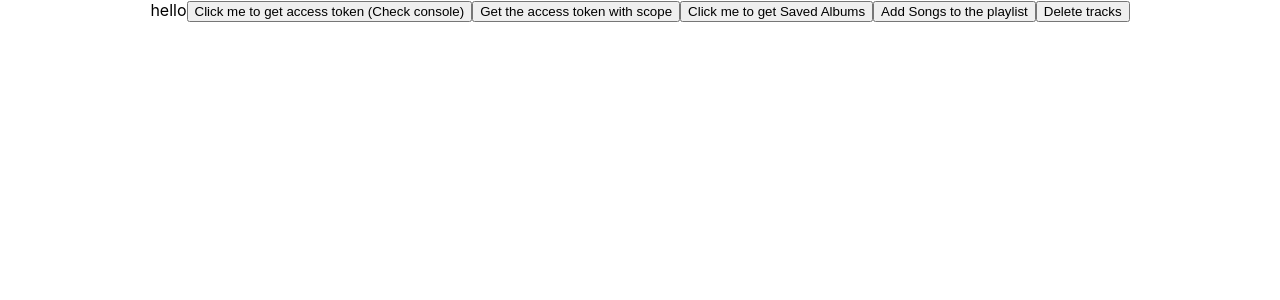
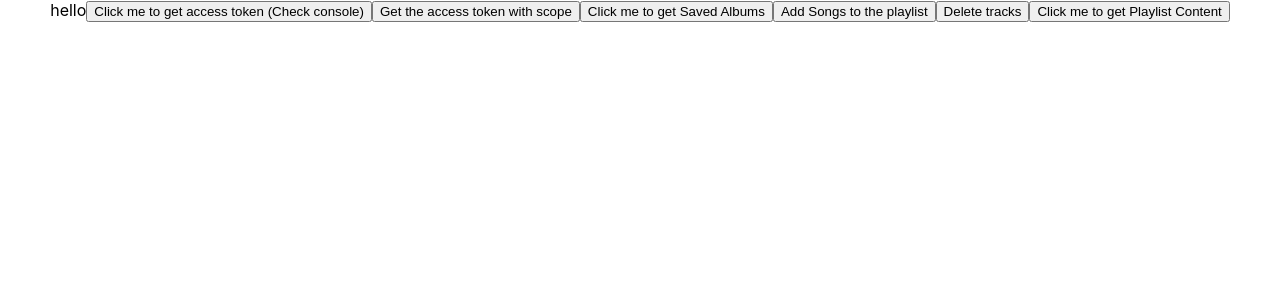
Before and after one commit to adityasoni2019/spotify, a React (Create React App) app: page / in a window 1280 px wide. Shown: the top 300 px of the page. Built offline with nearby package versions, Linux system fonts and the light colour scheme.

Commit message:
fetching songs from random playlist + failing at adding them in the backup account

```diff
--- a/src/App.js
+++ b/src/App.js
@@ -5,6 +5,7 @@ import GetLikedSongsComponent from './Components/GetLikedSongsComponent';
 import AuthorizationPage from './Components/AuthorizationPage';
 import AddSongs from './Components/AddSongs';
 import DeleteTracks from './Components/DeleteTracks';
+import GetPlaylist from './Components/GetPlaylist';
 
 function App() {
   return (
@@ -16,6 +17,7 @@ function App() {
       <GetLikedSongsComponent/>
       <AddSongs/>
       <DeleteTracks/>
+      <GetPlaylist/>
 
     </div>
   );
--- a/src/Components/DeleteTracks.js
+++ b/src/Components/DeleteTracks.js
@@ -5,7 +5,7 @@ function DeleteTracks() {
         // this will delete tracks.
 
         const url = 'https://api.spotify.com/v1/me/tracks?ids=7ouMYWpwJ422jRcDASZB7P%2C4VqPOruhp5EdPBeR92t6lQ%2C2takcwOaAZWiXQijPHIx7B';
-        const accessToken = 'BQDkVsUeGoNJUVxY_exNJEi5718CSlbw_IaynrtACK2qPXP_h1_ZesVzrtPpLOkJoJPbZzbqCjvc-fdBrdjdOcATG_6dtMfb4WLtYc9G6YzujdDZrBjo9Ti_VV1nfvoW16DgN6FLCy2IMgs-_eqTzNGkYPPUEjKhPf5PHqt5XLCk7h6gUiUx0etTxMLwbk6tHinVDX_YitwOHPPZSTm-5kwXk3aB89ws0OszRVN8';
+        const accessToken = 'BQDUXYR_SYo2X3ycNvfAY4LPdo3SicXidYWOn2CuEJ9CW-UP6mvp-uv9Qi54WyXEheb5Qj0VDeQrvqFsZLwCgYTUH4Rh0sHKWo_I09T8S0ibyV9n-HGNdUamodGc9CbX8z1JNgcE-_MHXZSQVyA_CY1xzUwXcp-6_q8d4glr0YhC5C7p3V0_SPtRtmVNKJFdDYtWh-3k77YR5UJVszno4261GYPuTNQrwXvUDeBANnEM8daESYTKc9XPcXxjVcgRHBlqCRKEVlUyjtbgPhMafDLCfTuYOPfApmT-JEaen-XtqFbn35GBnft3RbwEOFNw-Ijmyaptmunq';
         const data = { ids: ['7ouMYWpwJ422jRcDASZB7P,4VqPOruhp5EdPBeR92t6lQ,2takcwOaAZWiXQijPHIx7B'] };
 
         const headers = {
--- a/src/Components/GetLikedSongsComponent.js
+++ b/src/Components/GetLikedSongsComponent.js
@@ -14,7 +14,7 @@ function GetLikedSongsComponent() {
         fetch("https://api.spotify.com/v1/me/tracks?limit=50", {
             method: 'GET',
             headers: {
-                'Authorization': `Bearer ${'BQDkVsUeGoNJUVxY_exNJEi5718CSlbw_IaynrtACK2qPXP_h1_ZesVzrtPpLOkJoJPbZzbqCjvc-fdBrdjdOcATG_6dtMfb4WLtYc9G6YzujdDZrBjo9Ti_VV1nfvoW16DgN6FLCy2IMgs-_eqTzNGkYPPUEjKhPf5PHqt5XLCk7h6gUiUx0etTxMLwbk6tHinVDX_YitwOHPPZSTm-5kwXk3aB89ws0OszRVN8'}`,
+                'Authorization': `Bearer ${'BQBJX9_vnBMhbe1fqXdgO6Q3605E-W2x3mrYWgq_HSSeqXCBQcsYZC6U5t9rQ4VlMkeLiKwWWiW9fk2QJVINctsmNHfab53WFWvm5UzRagj84C0FqlC7PBy7eOnNyWoo4VOYtm9u5NMOeRDMpnU3q6M8efb20UkJU983sBQh3QBYZ_LNf-xFxwRwgzSaDh-MRFMo3x4PUkDXV9AKdBS8nxgYyQPeOObGjriKTetd8SyRCIPLGAL-aabL5D06UbieYDMGiAVjvCNyQXnRVoOiWZWbqzLKZ4-QVdNayuhH_UkabM2PJENkkuB9PGhstiNV1o24Pw1sD_sa'}`,
             },
 
         })
--- /dev/null
+++ b/src/Components/GetPlaylist.js
@@ -0,0 +1,60 @@
+import { useState, useEffect } from "react";
+
+function GetPlaylist() {
+    //
+    const [data, setData] = useState([]);
+    const [ids, setIds] = useState('');
+    const [items, setItems] = useState([]);
+
+
+    useEffect(() => {
+
+        if (data && data.tracks && data.tracks.items) {
+            // console.log("Playlist content", data.tracks.items);
+            // console.log("these are the items" , items);
+            const Ids = items.map(item => item.track.id);
+            console.log("These are the IDs", Ids);
+            // at this time, items has all the things in it
+            console.log("items: ", items);
+
+        }
+
+    }, [data]);
+
+    function fetchData() {
+        fetch('https://api.spotify.com/v1/playlists/2Cv9zXsf4S21y3D3Yv52IH?', {
+            method: 'GET',
+            headers: {
+                'Authorization': `Bearer ${'BQAH1gS4RCR7u3Gn0xwQFr4GKpKaxLKhNnzPtNzWIyRk1uuWDdro5PQqDhYRthcTg4xEyYtWrOvjN9OTdtIi9pYkT1V_I9NZPK6XEQAll118UpYlNZCxBV6XIASyLUsp'}`,
+            },
+        })
+            .then(response => {
+                if (!response.ok) {
+                    console.log("response status", response.status)
+                    throw new Error('Network response was not ok');
+                }
+                return response.json();
+            })
+            .then(data => {
+                setData(data);
+                setItems(data.tracks.items);
+                setIds(items);
+                console.log('Songs in the Kanye Best playlist:', items);
+            })
+            .catch(error => {
+                console.error('Error fetching playlist content', error);
+            });
+    }
+
+    return (
+        <>
+            <button onClick={fetchData}>Click me to get Playlist Content</button>
+        </>
+    )
+}
+
+export default GetPlaylist;
+
+// https://open.spotify.com/playlist/2Cv9zXsf4S21y3D3Yv52IH?si=72e58adc031c4f4d
+
+//
--- a/src/utils.js
+++ b/src/utils.js
@@ -2,4 +2,5 @@ export const clientID = "0c664075c9aa4d9a923efa983fa2516d";
 export const clientSecret = "971973d2c1ff462a897b56ba421a3730"
 export const redirectURI = "http://localhost:3000/";
 export const accessToken = "BQBG3RPOrmckhknyDYwt52ze54pb8U8SOiLJN2MNeWauvNx_zAR-7gqhc0CNvKcgcDSiocW5RsXKGKk7w-WBWu2HP08vxRkqKiN1ehnzu-MGSIo08M7-0RuOpX_oqbNV";
-export const scopes = 'user-library-read user-read-email user-read-private user-library-modify';
+export const scopes = 'user-read-private user-read-email user-library-read user-library-modify playlist-read-private playlist-modify-public playlist-modify-private playlist-read-collaborative user-follow-read user-follow-modify user-top-read user-read-recently-played ugc-image-upload user-read-playback-state user-modify-playback-state user-read-playback-position user-read-currently-playing'
+export const spotifyPlaylistURI = "1t5Q8PmpWP36v61kSnxIp5"; // https://open.spotify.com/playlist/1t5Q8PmpWP36v61kSnxIp5
```
Also changed, not shown: src/Components/AddSongs.js (+8 -30 lines), 1 other file (tests, documents, lock files or other folders).
